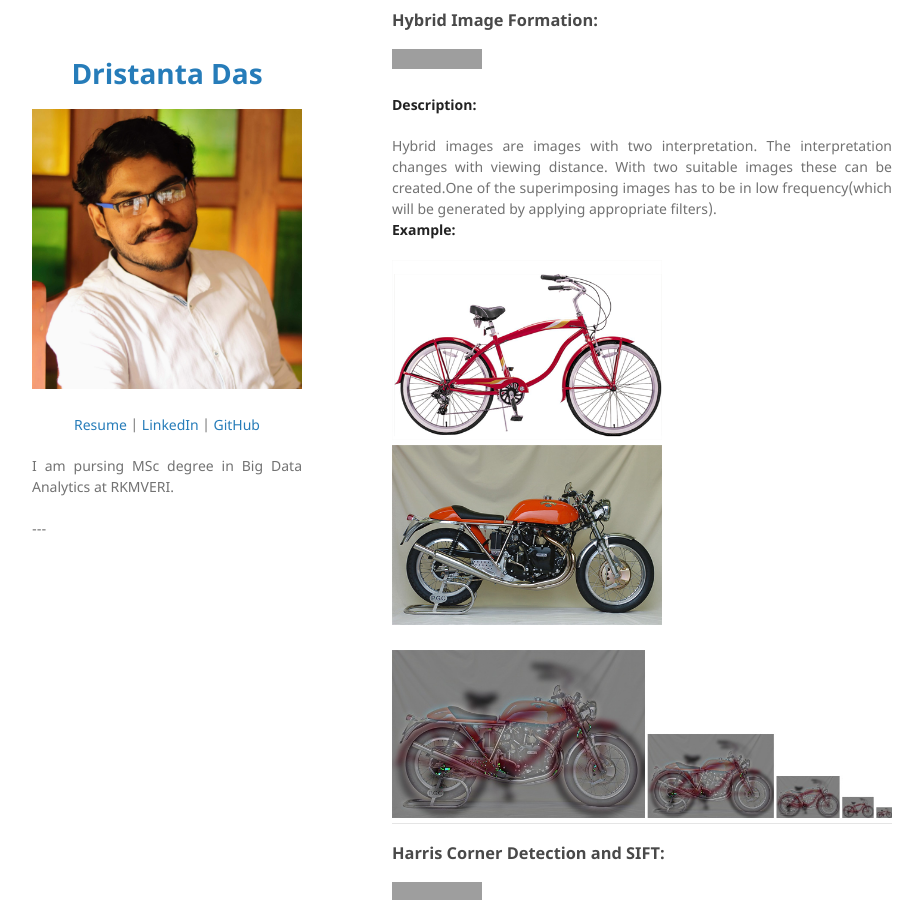
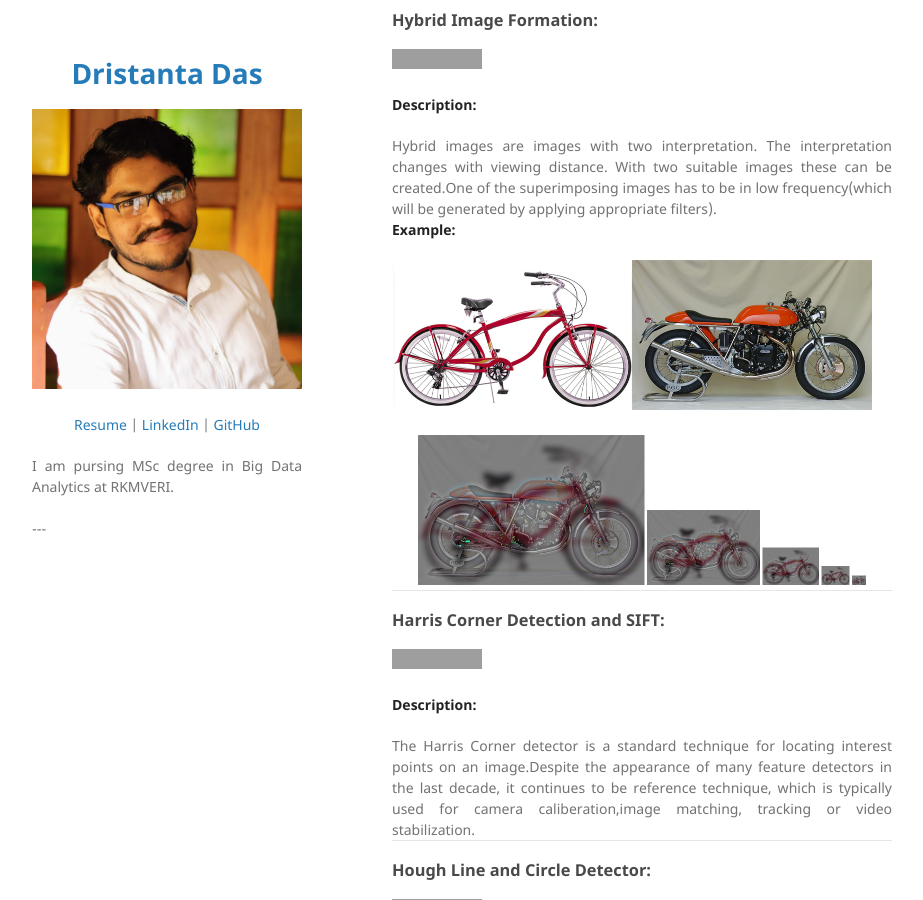
Before and after one commit to dasdristanta13/dasdristanta13.github.io, a Jekyll site: the page built from index.md, in a window 1280 px wide and 900 px high, scrolled down 741 px. Shown: the whole window, without its empty margins (178-1101 px from the left). Built offline with Jekyll 4.4.1, drawn with Linux system fonts in a browser that asks for light colours; our own code applies the rules of GitHub Pages for plain Markdown files; grey boxes are pictures that could not be loaded.

Commit message:
Update index.md

```diff
--- a/index.md
+++ b/index.md
@@ -24,9 +24,9 @@
 
 **Example:**
 
-<img src="images/bicycle.bmp?raw=true" width="270" height="180"/> <img src="images/motorcycle.bmp?raw=true" width="270" height="180"/>
+<img src="images/bicycle.bmp?raw=true" width="240" height="150"/><img src="images/motorcycle.bmp?raw=true" width="240" height="150"/>
 
-<center><img src="images/hybrid_image_scales3.jpg?raw=true"/></center>
+<center><img src="images/hybrid_image_scales3.jpg?raw=true" height="150"/></center>
 
 ---
 ### Harris Corner Detection and SIFT:
```
